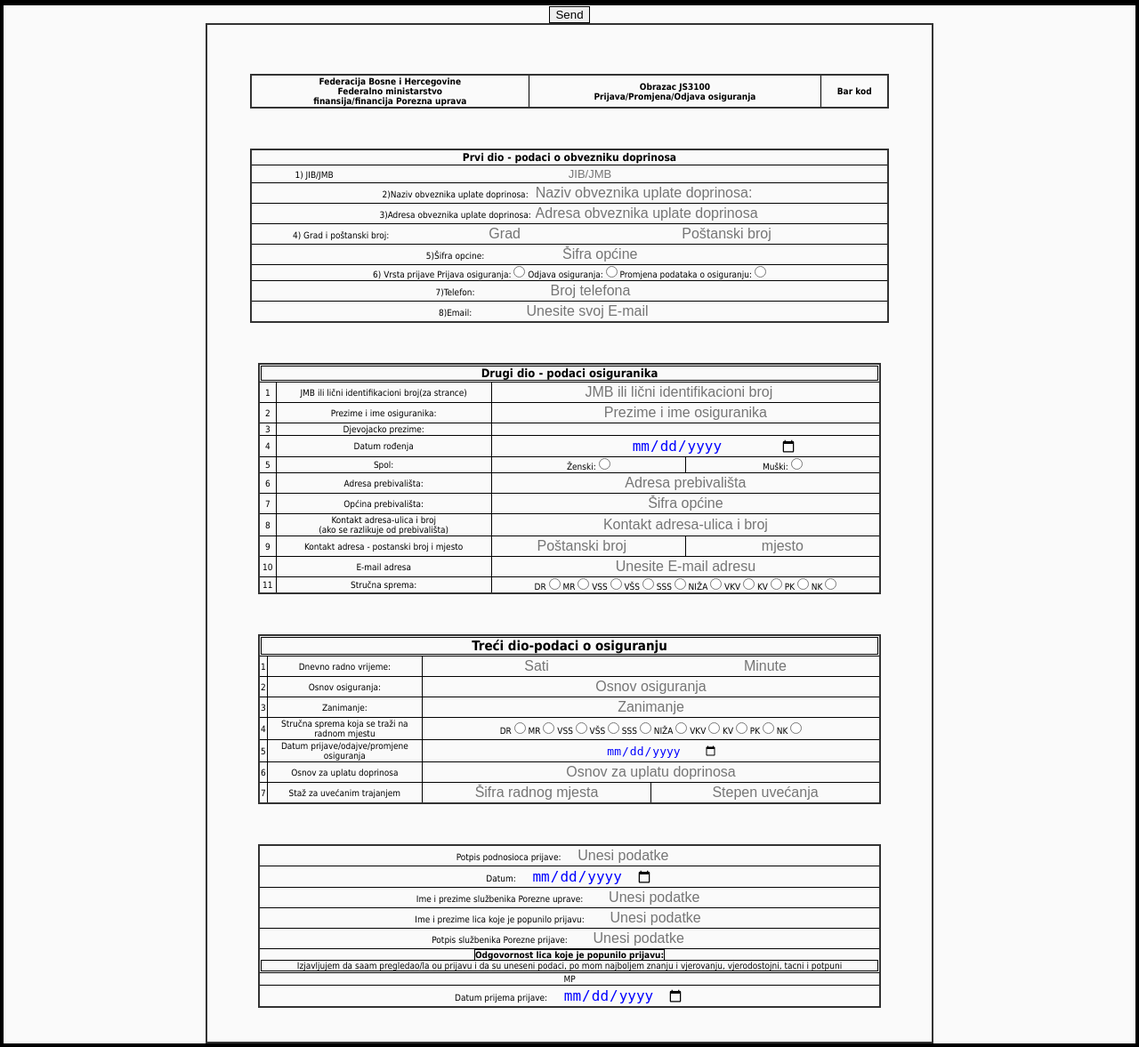
After one commit to Tarik791/prijavnica, a PHP site: page / in a window 1280 px wide. The commit adds this page. Shown: the whole page at 89% size. Run offline with PHP 8.4, Linux system fonts and the light colour scheme; lists and menus that the app fills with data are empty.

Commit message:
Add files via upload

```diff
--- /dev/null
+++ b/index.php
@@ -0,0 +1,274 @@
+<!DOCTYPE html>
+<html lang="en">
+<head>
+    <meta charset="UTF-8">
+    <meta name="viewport" content="width=device-width, initial-scale=1.0">
+    <title>Document</title>
+    <style>
+        *{
+  -moz-box-sizing: border-box;
+  border:1px solid black;
+    border-collapse: collapse;
+    size: A4;
+  margin: 0;
+
+}
+
+        body {
+
+  background-color: #FAFAFA;
+  font: 12pt "Tahoma";
+
+}
+
+
+
+
+  table{
+
+    width: 210mm;
+    font-size: 10px;
+    height: 296mm;
+}
+
+
+input{
+    background:none;
+}
+
+
+
+
+</style>
+
+</head>
+ <div id="error"></div>
+<body class="page" size="A4" layout="portrait">
+    <center>
+    <form action="generate.php" method="post" onsubmit="getPDF();">
+        <button type="submit" name="submit" >Send</button>
+<div style="width: 210mm; height: 297mm;
+   border: solid 2px #333; padding: 10px;">
+
+    <table style="width: 190mm; height: 5mm; border: solid 2px #333; text-align: center; padding: 5px; margin:45px 20px 20px 20px; ">
+    <tr>
+            <th scope="col">Federacija Bosne i Hercegovine
+                <br> Federalno ministarstvo <br>
+           finansija/financija Porezna uprava</th>
+            <th scope="col">Obrazac JS3100<br>Prijava/Promjena/Odjava osiguranja</th>
+            <th scope="col">Bar kod</th>
+          </tr>
+    </table>
+
+
+
+        <table style="width: 190mm; height:10mm;  border: solid 2px #333; text-align: center; padding: 5px; margin:45px 20px 20px 20px;">
+        <tr>
+            <td colspan="7"><h2 align="center;" style="font-size:12px; border:none; ">Prvi dio - podaci o obvezniku doprinosa</h2></td></tr>
+              </tr>
+              <tr>
+            <td colspan="3">1) JIB/JMB
+                <input id="jibjmb" placeholder="JIB/JMB" style=" color:blue; outline:none; border:none; font-size:13px; width:150mm; color:blue; text-align:center; color:blue;" type="text" name="brojfirme" required></td>
+            </tr>
+            <tr>
+                    <td colspan="3">2)Naziv obveznika uplate doprinosa:
+                    <input id="nazivobveznika" colspan="3" placeholder="Naziv obveznika uplate doprinosa:" style="outline:none; border:none; font-size:16px; width:250px; color:blue; text-align:center; color:blue;" type="text" name="nazivfirme" required></td>
+           </tr>
+
+           <tr>
+                    <td colspan="3">3)Adresa obveznika uplate doprinosa:
+                   <input id="adresaobveznika" placeholder="Adresa obveznika uplate doprinosa:" style="outline:none; border:none; font-size:16px; width:250px; color:blue; text-align:center; color:blue;" style="color:blue;" type="text" name="adresafirme" required></td>
+
+            </tr>
+            <tr>
+
+                        <td colspan="3">4) Grad i poštanski broj:
+                        <input id="gradfirme" placeholder="Grad" style="color:blue; outline:none; border:none; font-size:16px; width:250px; text-align:center;" type="text" name="gradfirme" >
+                         <input id="postanskibrojfirme" placeholder="Poštanski broj" style="color:blue; outline:none; border:none; font-size:16px; width:250px; text-align:center;" type="number" name="postanskibrojfirme" required></td>
+                    </tr>
+           <tr>
+              <td colspan="3">5)Šifra opcine:
+
+          <input id="sifraopcine" placeholder="Šifra općine" style="color:blue; outline:none; width:250px; border:none; font-size:16px; text-align:center;" type="password" name="sifraopcine" required></td>
+
+              </tr>
+              <tr>
+
+                        <td colspan="3">6) Vrsta prijave
+                        Prijava osiguranja:
+                        <input type="radio" name="gender" value="PO" >
+                        Odjava osiguranja:
+                            <input type="radio" name="gender" value="OO" >
+                        Promjena podataka o osiguranju:
+                            <input type="radio" name="gender" value="POOS" ></td>
+                    </tr>
+                    <tr>
+
+                       <td colspan="3">7)Telefon:
+                       <input id="telefonfirme" placeholder="Broj telefona" style="color:blue; outline:none; width:250px; border:none; font-size:16px; text-align:center;" type="tel" name="telefonfirme" required></td>
+                   </tr>
+                   <tr>
+
+                        <td  colspan="3">8)Email:
+                        <input id="emailfirme" placeholder="Unesite svoj E-mail" style="color:blue; outline:none; border:none; font-size:16px; width:250px; text-align:center;" type="email" name="emailfirme" required></td>
+                    </tr>
+
+                    </table>
+                    <table style="width:  700px; height: 80px; border: solid 2px #333; text-align: center; padding: 5px; margin:45px 20px 20px 20px;">
+                <tr>
+                    <td colspan="7"><h2 align="center;" style="font-size:13px;">Drugi dio - podaci osiguranika</h2></td>
+                    </tr>
+
+
+
+                <tr>
+                        <td>1</td>
+                        <td colspan="2">JMB ili lični identifikacioni broj(za strance)</td>
+                        <td colspan="7"><input id="licnibroj" placeholder="JMB ili lični identifikacioni broj" style="color:blue; outline:none; border:none; font-size:16px; width:250px; text-align:center;" type="number" name="licnibroj" required></td>
+                    </tr>
+                    <tr>
+                        <td>2</td>
+                        <td colspan="2">Prezime i ime osiguranika:</td>
+                        <td colspan="7"><input id="imeiprezimekorisnika" placeholder="Prezime i ime osiguranika" style="color:blue; outline:none; border:none; font-size:16px; width:250px; text-align:center;" type="username" name="imeiprezimekorisnika" required></td>
+                    </tr>
+                    <tr>
+                        <td>3</td>
+                        <td colspan="2">Djevojacko prezime:</td>
+                        <td colspan="7"></td>
+                    </tr>
+                    <tr>
+                        <td>4</td>
+                        <td colspan="2">Datum rođenja</td>
+                        <td colspan="7"><input id="datumrodjenjakorisnika" placeholder="Datum rođenja" style="color:blue; outline:none; border:none; font-size:16px; width:250px; text-align:center;" type="date" name="datumrodjenjakorisnika" required></td>
+                    </tr>
+                    <tr>
+                        <td>5</td>
+                        <td colspan="2">Spol:</td>
+                        <td colspan="3"> Ženski: <input type="radio" name="gender1" value="Muško" id="" > </td>
+                        <td coslpan="3">Muški: <input type="radio" name="gender1" value="Žensko" id="" > </td>
+                    </tr>
+                    <tr>
+                        <td>6</td>
+                        <td colspan="2">Adresa prebivališta:</td>
+                        <td colspan="7"><input id="licnaadresa" placeholder="Adresa prebivališta" style="color:blue; outline:none; border:none; font-size:16px; width:250px; text-align:center;" type="text" name="licnaadresa"  required></td>
+                    </tr>
+                <tr>
+                    <td>7</td>
+                    <td colspan="2">Općina prebivališta:</td>
+                    <td colspan="7"><input placeholder="Šifra općine" style="color:blue; outline:none; border:none; font-size:16px; width:250px; text-align:center;" type="password" name="opcinaprebivalista" id="opcinaprebivalista"  required></td>
+                </tr>
+                <tr>
+                    <td>8</td>
+                    <td colspan="2">Kontakt adresa-ulica i broj
+                    <br>(ako se razlikuje od prebivališta)</td>
+                    <td colspan="7"><input id="kontaktadresa" type="text" placeholder="Kontakt adresa-ulica i broj"style="color:blue; outline:none; border:none; font-size:16px; width:250px; text-align:center;" name="kontaktadresa" required></td>
+                </tr>
+                <tr>
+                    <td>9</td>
+                    <td colspan="2">Kontakt adresa - postanski broj i mjesto</td>
+                    <td colspan="3"> <input id="licnipostanskibroj" style="color:blue; outline:none; border:none; font-size:16px; width:150px; text-align:center;" placeholder="Poštanski broj" type="number" name="licnipostanskibroj" required></td>
+                    <td placeholder="Mjesto" colspan="3"><input id="mjesto" placeholder="mjesto" style="color:blue; outline:none; border:none; font-size:16px; width:150px; text-align:center;" type="text" name="mjesto" required></td>
+                </tr>
+                <tr>
+                            <td>10</td>
+                            <td colspan="2">E-mail adresa</td>
+                            <td colspan="7"><input id="licniemail" placeholder="Unesite E-mail adresu" style="color:blue; outline:none; border:none; font-size:16px; width:250px; text-align:center;" style="color:blue;" type="email" name="licniemail" required></td>
+                </tr>
+                <tr>
+          <td>11</td>
+          <td colspan="2">Stručna sprema:</td>
+          <td colspan="5">
+              DR <input type="radio" name="gender2" value="DR"> MR <input type="radio" name="gender2" value="MR"> VSS <input type="radio" name="gender2" value="VSS"> VŠS <input type="radio" name="gender2" value="VŠS"> SSS <input type="radio" name="gender2" value="SSS"> NIŽA <input type="radio" name="gender2" value="NIŽA"> VKV <input type="radio" name="gender2" value="VKV"> KV <input type="radio" name="gender2" value="KV"> PK <input type="radio" name="gender2" value="PK"> NK <input type="radio" name="gender2" value="NK"></td>
+        </tr>
+   </table >
+
+        <table style="width:700px; height: 80px; border: solid 2px #333; text-align: center; padding: 5px; margin:45px 20px 20px 20px;">
+        <tr>
+        <th colspan="7"><h2 align="center;">Treći dio-podaci o osiguranju</th>
+        </tr>
+
+          <tr>
+              <td>1</td>
+              <td colspan="2">Dnevno radno vrijeme:</td>
+              <td colspan="5"> <input required id="sati" placeholder="Sati" style="color:blue; outline:none; border:none; font-size:16px; width:250px; text-align:center;"style="color:blue;" type="text" name="sati" > <input id="minute" placeholder="Minute" placeholder="Unesite E-mail adresu" style="color:blue; outline:none; border:none; font-size:16px; width:250px; text-align:center;" style="color:blue;" style="color:blue;" type="text"
+                          name="minute" required></td>
+          </tr>
+          <tr>
+              <td>2</td>
+              <td colspan="2">Osnov osiguranja:</td>
+              <td colspan="7"><input id="osnovosiguranja" placeholder="Osnov osiguranja" style="color:blue; outline:none; border:none; font-size:16px; width:250px; text-align:center;" style="color:blue;" type="text" name="osnovosiguranja" required></td>
+          </tr>
+          <tr>
+              <td>3</td>
+              <td colspan="2">Zanimanje:</td>
+              <td colspan="7"><input  required id="zanimanje" placeholder="Zanimanje" style="color:blue; outline:none; border:none; font-size:16px; width:250px; text-align:center;" style="color:blue;" type="text" name="zanimanje" ></td>
+          </tr>
+          <tr>
+              <td>4</td>
+              <td colspan="2">Stručna sprema koja se traži na radnom mjestu
+              </td>
+              <td colspan="7">  DR <input type="radio" name="gender3" value="DR"> MR <input type="radio" name="gender3" value="MR"> VSS <input type="radio" name="gender3" value="VSS"> VŠS <input type="radio" name="gender3" value="VŠS"> SSS <input type="radio" name="gender3" value="SSS"> NIŽA <input type="radio" name="gender3" value="NIŽA"> VKV <input type="radio" name="gender3" value="VKV"> KV <input type="radio" name="gender3" value="KV"> PK <input type="radio" name="gender3" value="PK"> NK <input type="radio" name="gender3" value="NK"></td>
+          </tr>
+          <tr>
+              <td>5</td>
+              <td colspan="2">Datum prijave/odajve/promjene osiguranja</td>
+              <td colspan="7"><input id="datumprijave" style="color:blue; outline:none; border:none; font-size:13px; width:150px; text-align:center;" style="color:blue;" type="date" name="datumprijave" required></td>
+          </tr>
+          <tr>
+              <td>6</td>
+              <td colspan="2">Osnov za uplatu doprinosa</td>
+              <td colspan="7"><input id="osnovuplate" placeholder="Osnov za uplatu doprinosa" style="color:blue; outline:none; border:none; font-size:16px; width:250px; text-align:center;"  type="text" name="osnovuplate" required></td>
+
+          </tr>
+          <tr>
+              <td>7</td>
+              <td colspan="2">Staž za uvećanim trajanjem</td>
+              <td colspan="3">
+                  <input id="sifraradnogmjesta" placeholder="Šifra radnog mjesta" style="color:blue; outline:none; border:none; font-size:16px; width:250px; text-align:center;"  type="password" name="sifraradnogmjesta" required>
+              </td>
+              <td colspan="3">
+              <input id="stepenuvecanja" type="text" placeholder="Stepen uvećanja" style="color:blue; outline:none; border:none; font-size:16px; width:250px; text-align:center;" name="stepenuvecanja" required></td>
+          </tr>
+          </table>
+
+          <table style="width:  700px; height: 10mm; border: solid 2px #333; text-align: center; padding: 5px; margin:45px 20px 20px 20px;">
+          <tr>
+          <td colspan="3">Potpis podnosioca prijave:
+          <input id="potpispodnosioca" placeholder="Unesi podatke" type="text" style="color:blue; outline:none; border:none; font-size:16px; width:130px; text-align:center;" name="potpispodnosioca" required></td>
+        </tr>
+        <tr>
+          <td colspan="3">Datum: <input id="datumpodnosioca" style="color:blue; outline:none; border:none; font-size:16px; width:150px; text-align:center;" type="date" name="datumpodnosioca" required></td>
+        </tr>
+        <tr>
+          <td>Ime i prezime službenika Porezne uprave:
+              <input id="imeiprezimesluzbenikaporezneuprave" placeholder="Unesi podatke" type="text" style="color:blue; outline:none; border:none; font-size:16px; width:150px; text-align:center;"name="imeiprezimesluzbenikaporezneuprave" required>
+          </td>
+        </tr>
+        <tr>
+          <td colspan="3">Ime i prezime lica koje je popunilo prijavu: <input id="imeiprezimelicakojejepopuniloprijavu" placeholder="Unesi podatke" style="color:blue; outline:none; border:none; font-size:16px; width:150px; text-align:center;" type="text" name="imeiprezimelicakojejepopuniloprijavu" required></td>
+        </tr>
+        <tr>
+          <td>Potpis službenika Porezne prijave:
+              <input id="potpissluzbenikaporezneprijave" type="text" style="color:blue; outline:none; border:none; font-size:16px; width:150px; text-align:center;" placeholder="Unesi podatke" name="potpissluzbenikaporezneprijave" >
+          </td>
+        </tr>
+        <tr>
+              <td colspan="3"><b>Odgovornost lica koje je popunilo prijavu:</b><p>Izjavljujem da saam pregledao/la ou prijavu i da su uneseni podaci, po mom najboljem znanju i vjerovanju, vjerodostojni, tacni i potpuni </p></td>
+            </tr>
+            <tr>
+              <td colspan="3">MP</td>
+            </tr>
+            <tr>
+              <td colspan="3">
+                  Datum prijema prijave:
+                  <input id="datumprijemaprijave" type="date" style="color:blue; outline:none; border:none; font-size:16px; width:150px; text-align:center;" name="datumprijemaprijave" required>
+              </td>
+            </tr>
+
+        </table>
+        </form>
+
+    </div>
+    </center>
+</body>
+</html>
```
Also changed, not shown: generate.php (+5 -2 lines).
